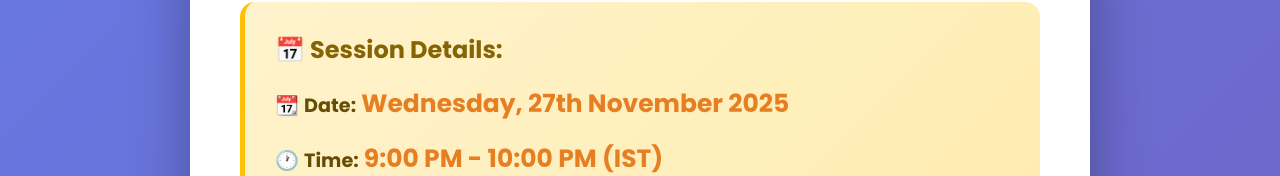
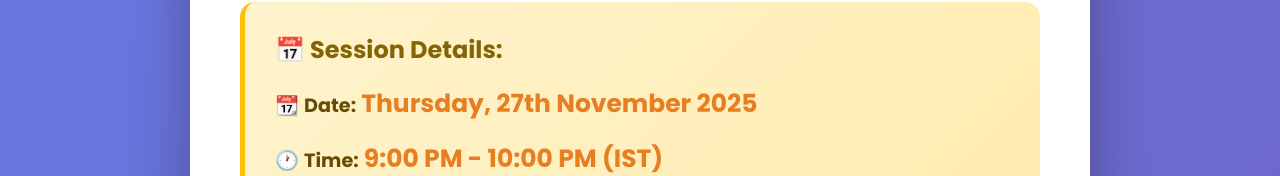
Before and after one commit to learnwithrushikesh/free-intro-session, a plain HTML site: page index.html in a window 1280 px wide. Shown: the part 707-883 px from the top of the page. Drawn offline with Linux system fonts and the light colour scheme.

Commit message:
Update index.html

```diff
--- a/index.html
+++ b/index.html
@@ -219,7 +219,7 @@
 
         <div class="session-info">
             <h3>📅 Session Details:</h3>
-            <p>📆 <strong>Date:</strong> <span class="highlight">Wednesday, 27th November 2025</span></p>
+            <p>📆 <strong>Date:</strong> <span class="highlight">Thursday, 27th November 2025</span></p>
             <p>🕐 <strong>Time:</strong> <span class="highlight">9:00 PM - 10:00 PM (IST)</span></p>
             <p>💻 <strong>Platform:</strong> <span class="highlight">Google Meet (Online)</span></p>
             <p>⏱️ <strong>Duration:</strong> <span class="highlight">60 Minutes</span></p>
```
